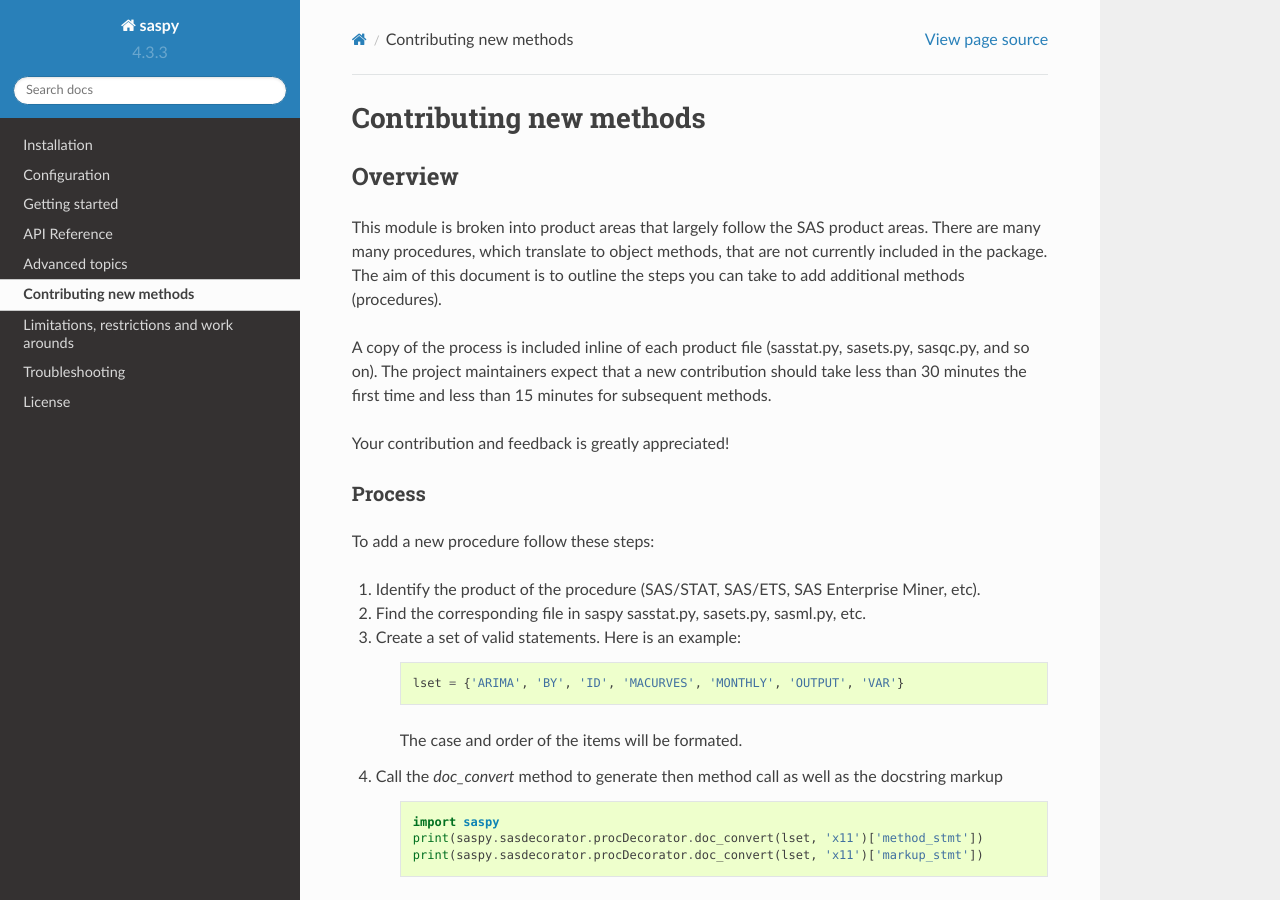
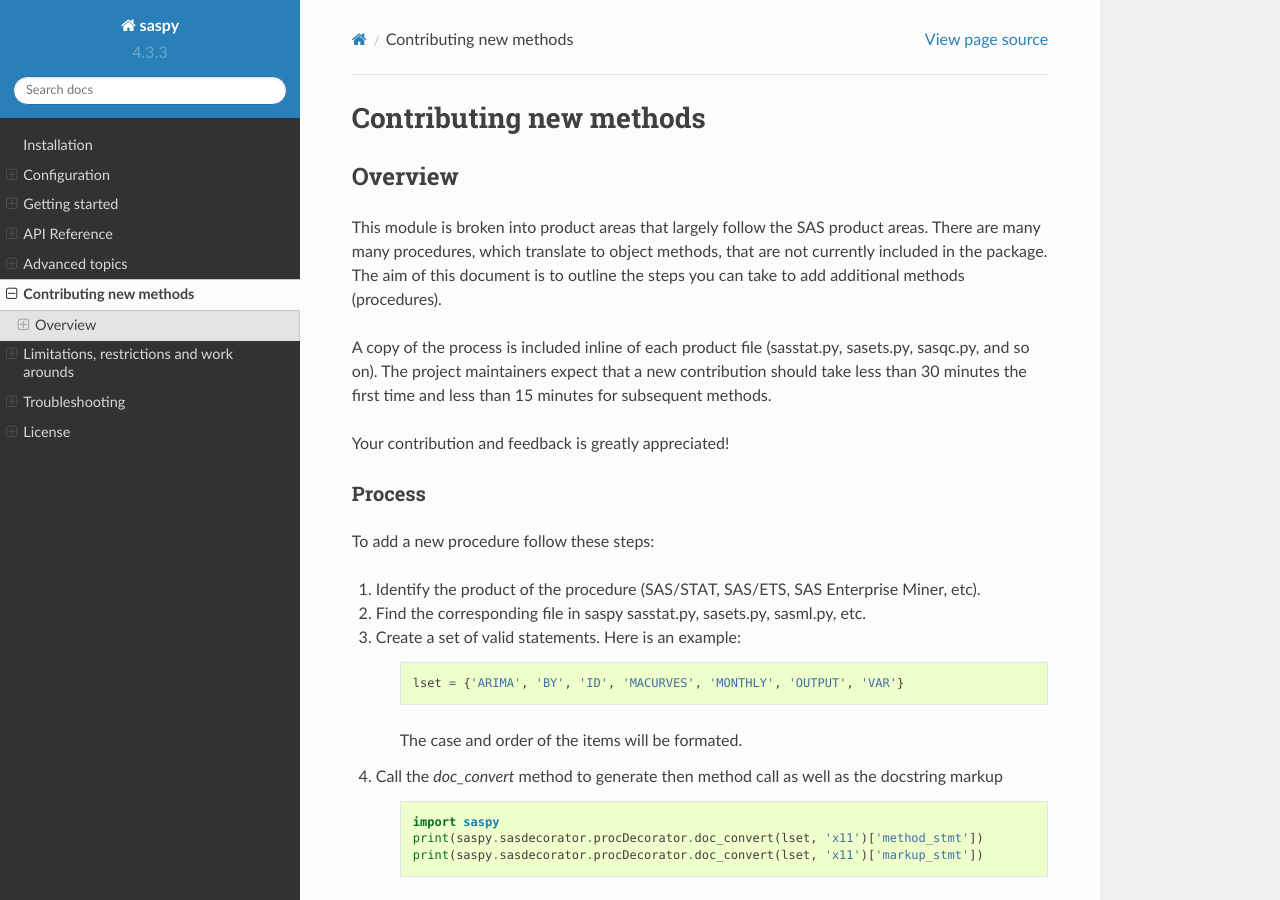
Before and after one commit to sassoftware/saspy, a Sphinx documentation site: the page built from saspy/doc/source/adding-procedures.rst, in a window 1280 px wide and 900 px high. Built offline with Sphinx 7.4.7 and the Read the Docs theme 2.0.0, drawn with Linux system fonts in a browser that asks for light colours.

Commit message:
still cleaning up sphinx in newer python

```diff
--- a/saspy/doc/source/conf.py
+++ b/saspy/doc/source/conf.py
@@ -146,7 +146,11 @@
 # Theme options are theme-specific and customize the look and feel of a theme
 # further.  For a list of options available for each theme, see the
 # documentation.
-#html_theme_options = {}
+html_theme_options = {
+    # Toc options
+    'collapse_navigation': False,
+    'navigation_depth': 4,
+}
 
 import sphinx_rtd_theme
 
```
